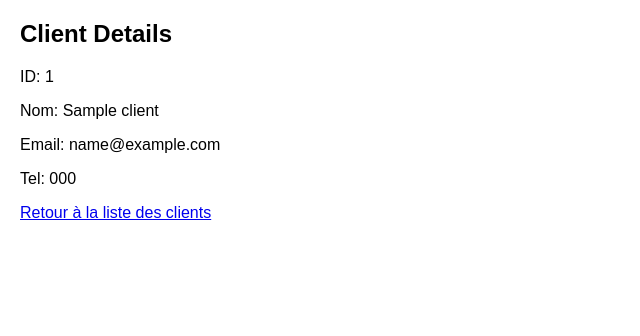
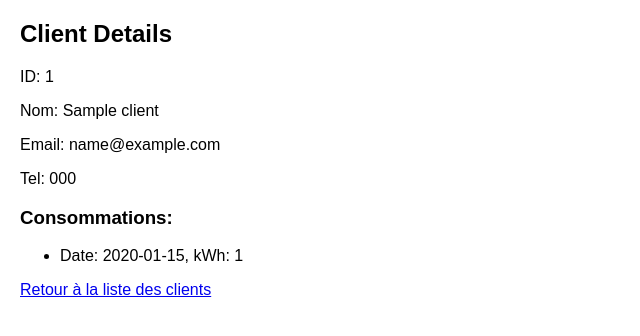
Before and after one commit to tcheio/linkyTrackerAdmin, a Flask app: page /client/1 in a window 1280 px wide. Shown: the top 336 px of the page, without its empty margins (0-640 px from the left). Run offline with Flask 3, Linux system fonts and the light colour scheme; the visitor is signed in with stand-in values (Sample User, id 1); tables that the repository leaves empty hold one stand-in row (values such as "Sample post").

Commit message:
PORTAIL FINI

```diff
--- a/app.py
+++ b/app.py
@@ -1,5 +1,5 @@
 from flask import Flask, render_template, request, redirect, url_for, session
-from models import db, Admin, Client
+from models import db, Admin, Client, Conso
 import hashlib
 from jinja2 import TemplateNotFound
 
@@ -46,12 +46,16 @@ def clients():
     return render_template('clients.html', clients=clients)
 
 @app.route('/client/<int:id>')
-def client_details(id):
+def client_detail(id):
     if 'admin_id' not in session:
         return redirect(url_for('login'))
-    client = Client.query.get(id)
-    print(f"Rendering client detail for client ID: {client.id}")  # Debugging
-    return render_template('client_detail.html', client=client)
+
+    client = Client.query.get_or_404(id)
+    consommations = Conso.query.filter_by(client=id).all()
+
+    return render_template('client_detail.html', client=client, consommations=consommations)
+
+
 
 
 
--- a/models.py
+++ b/models.py
@@ -12,3 +12,9 @@ class Client(db.Model):
     nom = db.Column(db.String(60), nullable=False)
     email = db.Column(db.String(80), unique=True, nullable=False)
     tel = db.Column(db.String(10), nullable=False)
+
+class Conso(db.Model):
+    id = db.Column(db.Integer, primary_key=True)
+    date = db.Column(db.Date, nullable=False)
+    kw = db.Column(db.Integer, nullable=False)
+    client = db.Column(db.Integer, db.ForeignKey('client.id'), nullable=False)
--- a/templates/client_detail.html
+++ b/templates/client_detail.html
@@ -11,6 +11,14 @@
     <p>Nom: {{ client.nom }}</p>
     <p>Email: {{ client.email }}</p>
     <p>Tel: {{ client.tel }}</p>
+
+    <h3>Consommations:</h3>
+    <ul>
+        {% for consommation in consommations %}
+            <li>Date: {{ consommation.date }}, kWh: {{ consommation.kw }}</li>
+        {% endfor %}
+    </ul>
+
     <a href="{{ url_for('clients') }}">Retour à la liste des clients</a>
 </body>
 </html>
--- a/templates/clients.html
+++ b/templates/clients.html
@@ -24,7 +24,7 @@
                     <td>{{ client.nom }}</td>
                     <td>{{ client.email }}</td>
                     <td>{{ client.tel }}</td>
-                    <td><a href="{{ url_for('client_details', id=client.id) }}">Voir détails</a></td>
+                    <td><a href="{{ url_for('client_detail', id=client.id) }}">Voir détails</a></td>
                 </tr>
             {% endfor %}
         </tbody>
```
